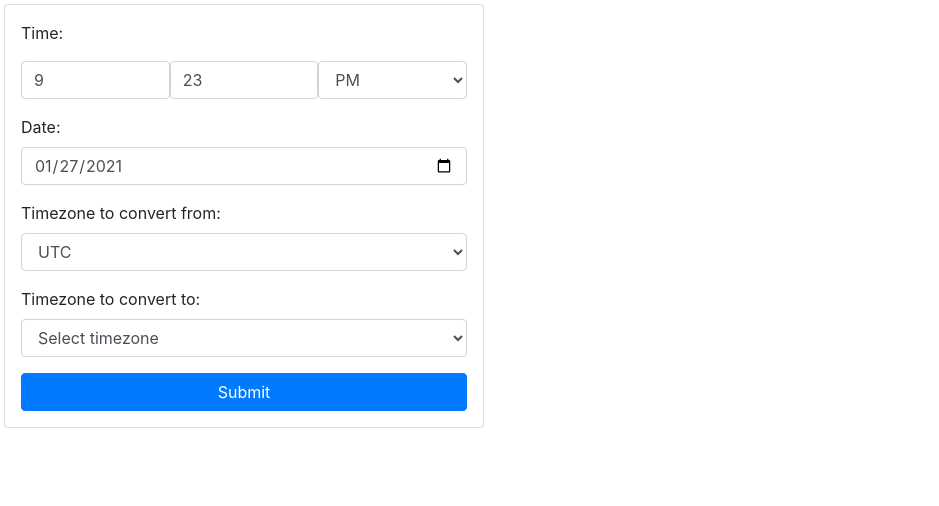
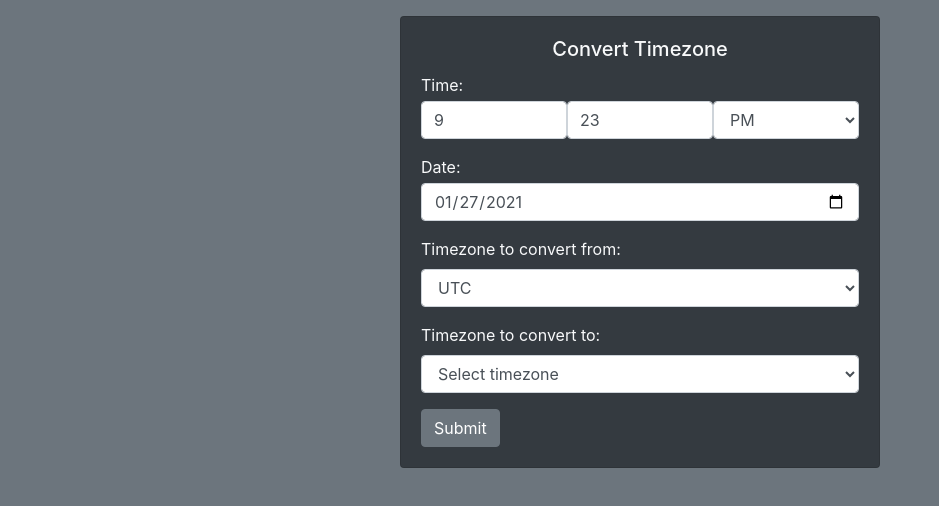
Before and after one commit to jeengland/vue-timezones, a Vue app in the folder client/: page / in a window 1280 px wide. Shown: the top 506 px of the page, without its empty margins (0-939 px from the left). Built offline with nearby package versions, Linux system fonts and the light colour scheme.

Commit message:
Polished form styles

```diff
--- a/client/public/index.html
+++ b/client/public/index.html
@@ -1,5 +1,5 @@
 <!DOCTYPE html>
-<html lang="">
+<html class='bg-secondary' lang="en">
   <head>
     <meta charset="utf-8">
     <meta http-equiv="X-UA-Compatible" content="IE=edge">
--- a/client/src/App.vue
+++ b/client/src/App.vue
@@ -1,5 +1,5 @@
 <template>
-  <div id='app'>
+  <div class='bg-secondary' id='app'>
     <time-zone @time='submitTime'></time-zone>
     <div v-if='response'>
       <p>At {{ input.hour }}:{{ input.minute.toString().padStart(2, '0') }} {{ input.isPM ? 'PM' : 'AM' }} on {{ input.date }} in the {{ input.from_TZ }} timezone</p>
--- a/client/src/components/TimeZone.vue
+++ b/client/src/components/TimeZone.vue
@@ -1,7 +1,9 @@
 <template>
-    <div>
-        <form class='card m-1 p-3' style='width: 30rem' @submit.prevent='emitTime'>
-            <p>Time:</p>
+    <div class='card m-1 mx-auto mt-3 bg-dark text-light' style='width: 30rem'>
+        <fieldset class='card-body' :disabled='disabled'>
+            <h5 class='card-title text-center'>Convert Timezone</h5>
+            <form @submit.prevent='emitTime'>
+            <p class='mb-1'>Time:</p>
             <div class='form-group d-flex flex-row'>
                 <label class='sr-only' for='hours'>Hours</label>
                 <input class='form-control' v-model='time.hour' type='number' name='hours' id='hours' min='1' max='12' placeholder='hh' required/>
@@ -14,7 +16,7 @@
                 </select>
             </div>
             <div class='form-group'>
-                <label for='date'>Date:</label>
+                <label for='date' class='mb-1'>Date:</label>
                 <input class='form-control' v-model='time.date' type='date' name='date' id='date' required />
             </div>
             <div class='form-group'>
@@ -31,8 +33,10 @@
                     <option v-for="timezone in timezones" :key='timezone' :value='timezone'>{{timezone}}</option>
                 </select>
             </div>
-            <button class='btn btn-primary' type="submit" :disabled='disabled'>Submit</button>
+            <label class='sr-only' for='submit'>Submit</label>
+            <button class='btn btn-secondary' id='submit' type="submit" :disabled='disabled'>Submit</button>
         </form>
+        </fieldset>
     </div>
 </template>
 
```
